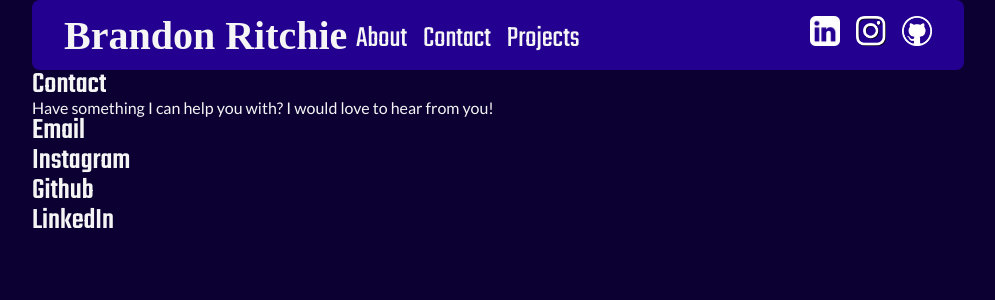
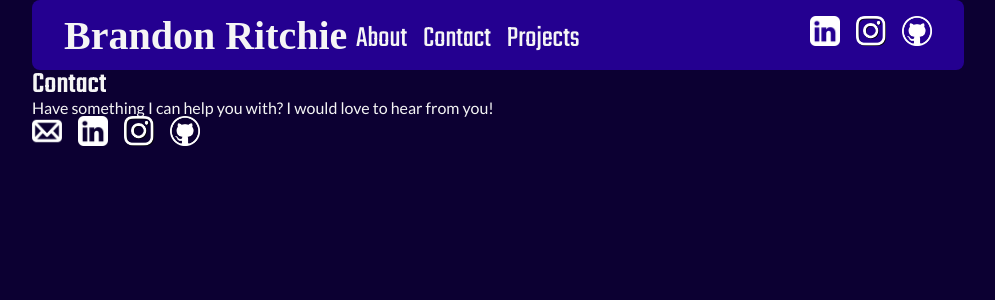
Before and after one commit to Brandon-Ritchie/portfolio-website, a React (Create React App) app: page /Contact in a window 1280 px wide. Shown: the top 300 px of the page, without its empty margins (158-1153 px from the left). Built offline with nearby package versions, Linux system fonts and the light colour scheme; a web font is replaced by a local one.

Commit message:
Added images for links on contact page

```diff
--- a/src/components/Contact/Contact.css
+++ b/src/components/Contact/Contact.css
@@ -0,0 +1,4 @@
+.socials img {
+  height: 1.875rem;
+  margin-right: 1rem;
+}
--- a/src/components/Contact/Contact.js
+++ b/src/components/Contact/Contact.js
@@ -1,17 +1,28 @@
 import React from "react";
+import "./Contact.css";
+import githubLogo from "../../images/github-logo.png";
+import emailIcon from "../../images/email-icon.png";
+import instagramLogo from "../../images/instagram-logo.png";
+import linkedInLogo from "../../images/linkedin-logo.png";
 
 export function Contact(props) {
   return (
     <div>
       <h2>Contact</h2>
       <p>Have something I can help you with? I would love to hear from you!</p>
-      <div>
-        <ul>
-          <li>Email</li>
-          <li>Instagram</li>
-          <li>Github</li>
-          <li>LinkedIn</li>
-        </ul>
+      <div className="socials">
+        <a href="mailto: britchie@brandonritchie.tech">
+          <img src={emailIcon} />
+        </a>
+        <a href="https://www.linkedin.com/in/brandon-ritchie-70106219a/">
+          <img src={linkedInLogo} />
+        </a>
+        <a href="https://www.instagram.com/_brandon.ritchie/">
+          <img src={instagramLogo} />
+        </a>
+        <a href="https://github.com/brandon-ritchie">
+          <img src={githubLogo} />
+        </a>
       </div>
     </div>
   );
```
Also changed, not shown: public/index.html (+0 -23 lines), 2 other files (tests, documents, lock files or other folders).
